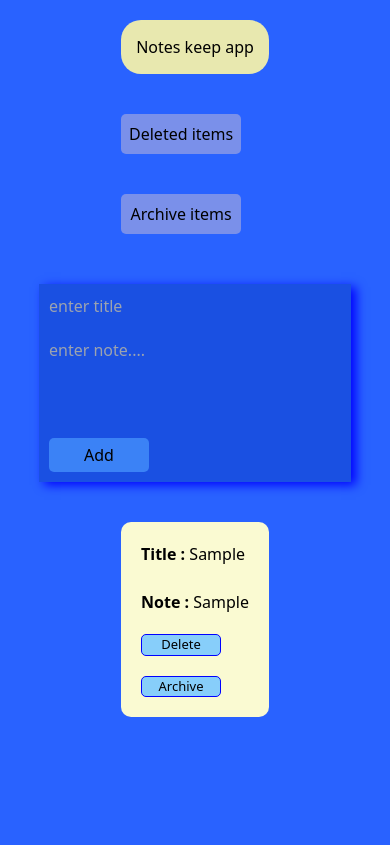
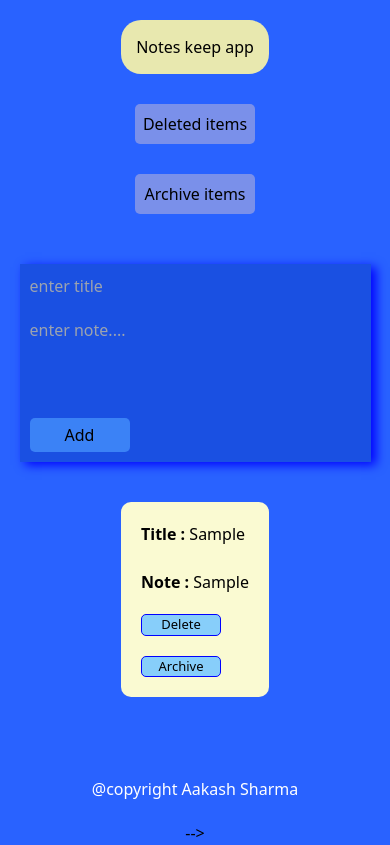
Before and after one commit to aakash-sharma25/Note-keep, a plain HTML site: page index.html in a window 390 px wide. Both pictures are taken after typing "Sample", "Sample" into the empty fields and a click on the button "Add". Drawn offline with nearby package versions, Linux system fonts and the light colour scheme.

Commit message:
made some media query changes

```diff
--- a/app.js
+++ b/app.js
@@ -69,12 +69,24 @@ function del(key){
 function archive(key){
     archivearr.push(notearr[key-100]);
     localStorage.setItem('archive', JSON.stringify(archivearr));
+    let m=key;
+    const b= document.getElementById(m)
+    b.classList.add("removebtn");
+    console.log(b);
 }
 
 
 
 function makecard() {
     let card = '';
+    let footer= `
+    <footer class="footer">
+    <div class="footer-content">
+        <p>@copyright <span class="date"> </span> Aakash Sharma</p>
+    </div>
+</footer>
+
+    `
     for (let i = 0; i < notearr.length; i++) {
 
         // console.log(notearr[i]);
@@ -90,7 +102,8 @@ function makecard() {
                 <button class='delete' id=${i+100}  onclick="archive(${i+100}) " >Archive</button>
             </div>
         `
-        cardmain.innerHTML = card;
+        cardmain.innerHTML = card + footer;
+
     }
 }
 
--- a/index.html
+++ b/index.html
@@ -32,6 +32,12 @@
 
         </div>
 
+        <!-- <footer class="footer">
+            <!-- <div class="footer-content">
+                <p>@copyright <span class="date"> </span> Aakash Sharma</p>
+            </div> -->
+        </footer> -->
+
 
     </div>
 
@@ -41,6 +47,9 @@
     <script src="app.js"></script>
     <script>
         window.addEventListener("load", makecard);
+        const d = new Date();
+        let year = d.getFullYear();
+        document.querySelector(".date").innerText=year+ " ";
     </script>
 </body>
 
--- a/style.css
+++ b/style.css
@@ -109,7 +109,19 @@ body{
     transition: all 0.3s ease-in;
 }
 
+.removebtn{
+    display: none;
+}
 
+.footer{
+    text-align: center;
+    padding: 20px;
+    /* position: absolute;
+    bottom: 0px; */
+    margin-top: 20px;
+    color: white;
+    width: 100%;
+}
 
 
 
@@ -132,8 +144,9 @@ body{
     }
     .navbar{
         max-width: 90%;
-        justify-content: space-evenly;
-        gap: 40px;
+        justify-content:center;
+        align-items: center;
+        gap: 30px;
         flex-direction: column;
     }
     .nav-main{
@@ -147,7 +160,10 @@ body{
     .main{
         width: 100vw;
     }
-    .input, .inputbox{
-        width: 80%;
+    .input{
+        width: 90%;
+    }
+    .inputdesign{
+        width: 100%;
     }
 }
```
Also changed, not shown: archive.html (+6 -0 lines), delete.html (+6 -0 lines).
